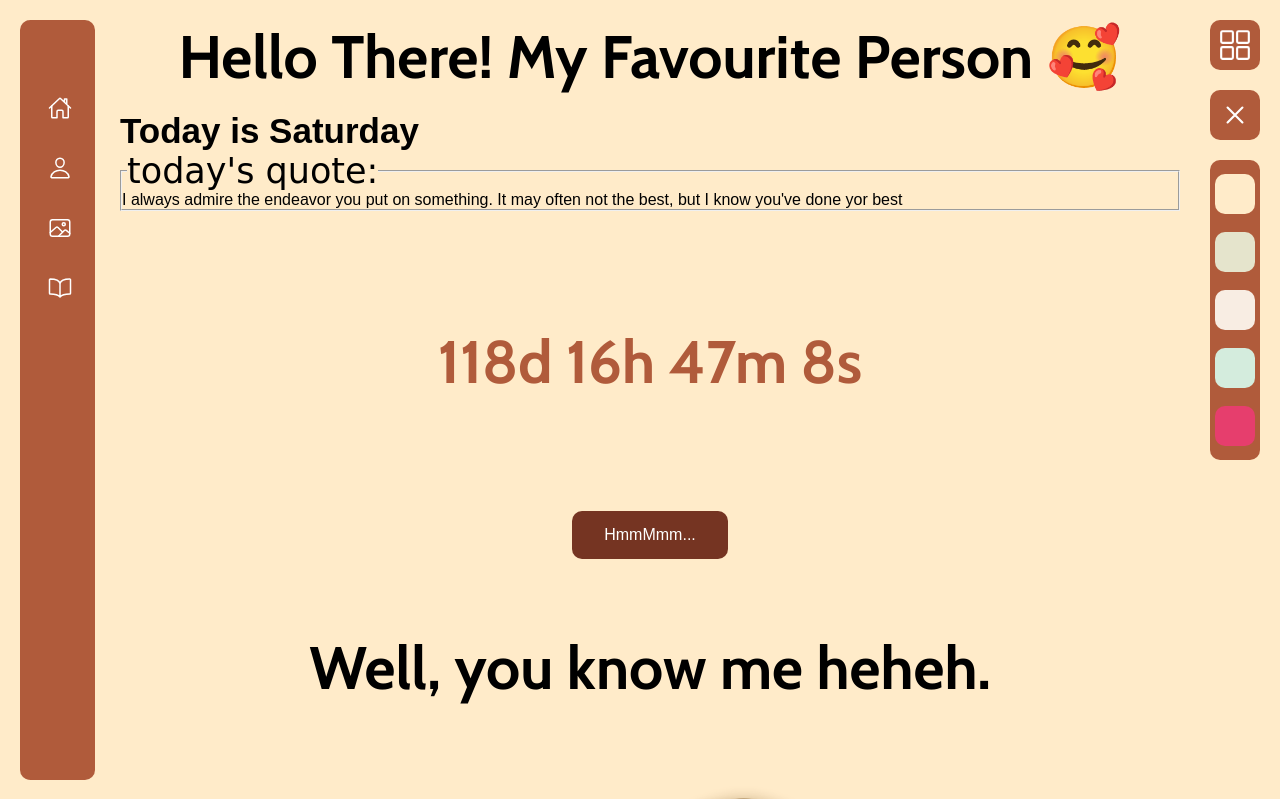
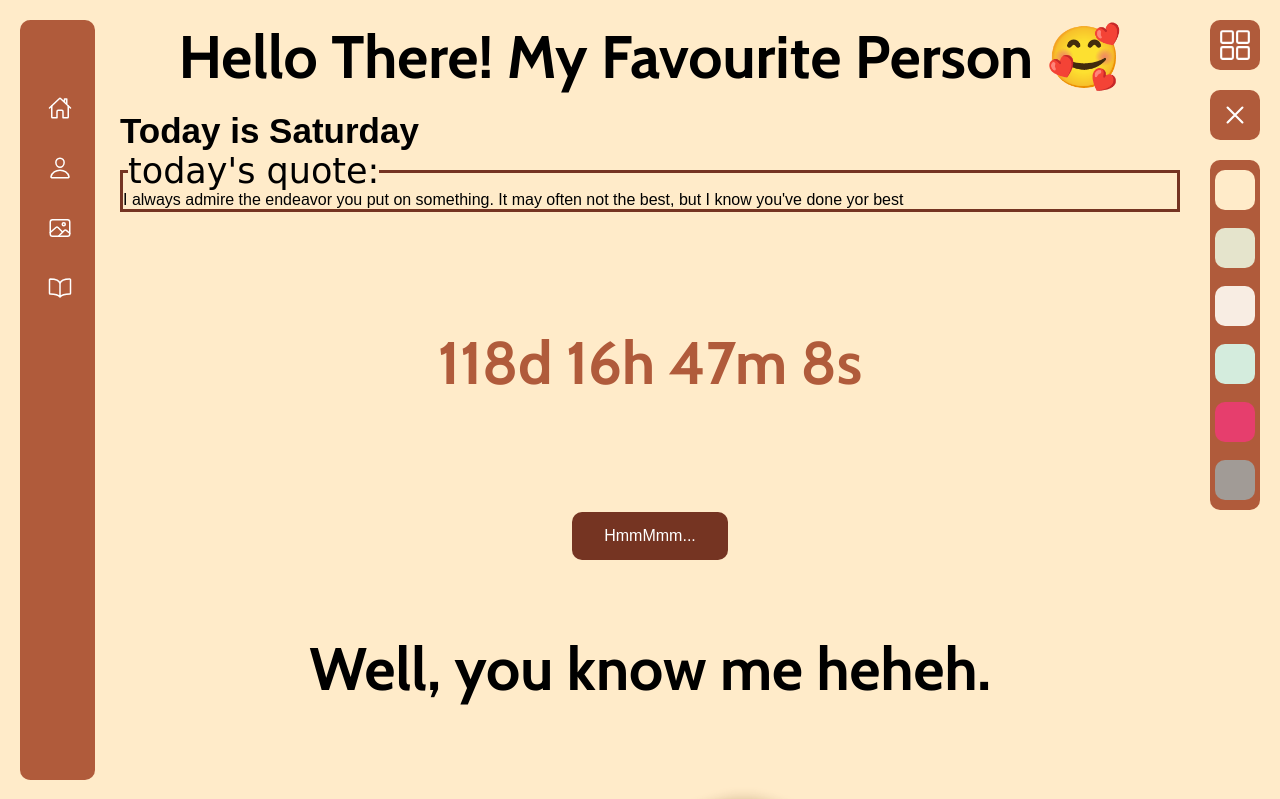
Before and after one commit to rafli2412/rafli2412.github.io, a plain HTML site: page web/index.html in a window 1280 px wide. Both pictures are taken after a click on the element 1235 px from the left and 115 px from the top of the page. Shown: the top 799 px of the page. Drawn offline with nearby package versions, Linux system fonts and the light colour scheme; a web font is replaced by a local one.

Commit message:
add some line on js and css

```diff
--- a/web/index.html
+++ b/web/index.html
@@ -64,6 +64,9 @@
 
             </div><br>
             <div class="color c5" onclick="colorChange(this)">
+
+            </div><br>
+            <div class="color c6" onclick="colorChange(this)">
 
             </div>
         </ul>
--- a/web/js/script.js
+++ b/web/js/script.js
@@ -59,10 +59,11 @@ function colorChange(clr) {
     var c4 = ' rgb(212, 236, 221)';
     var c4_0 = 'rgb(212, 236, 221)';
     var c5_0 = 'rgb(230, 62, 109)';
+    var c6_0 = 'rgb(161, 155, 150)';
 
     // console.log(clr.classList);
     console.log(classColor.getPropertyValue('background-color'));
-    console.log(c1_0 == classColor.getPropertyValue('background-color'));
+    console.log(c6_0 == classColor.getPropertyValue('background-color'));
 
     // console.log(rootColor.getPropertyValue('--color-1'));
 
@@ -91,6 +92,11 @@ function colorChange(clr) {
         root.style.setProperty('--color-2', 'rgb(180, 43, 81)');
         root.style.setProperty('--color-3', 'rgb(125, 25, 53)');
         root.style.setProperty('--color-4', 'rgb(66, 5, 22)');
+    } else if (classColor.getPropertyValue('background-color') == c6_0) {
+        root.style.setProperty('--color-1', 'rgb(161,155,150)');
+        root.style.setProperty('--color-2', 'rgb(133,119,100)');
+        root.style.setProperty('--color-3', 'rgba(39,42,31,255)');
+        root.style.setProperty('--color-4', 'rgb(40,61,56)');
     }
 }
 
--- a/web/style/style.css
+++ b/web/style/style.css
@@ -155,7 +155,7 @@ body {
 }
 
 .color-pallete.active {
-    height: 300px;
+    height: 350px;
 }
 
 .color-pallete .color {
@@ -182,6 +182,10 @@ body {
 
 .color-pallete .color.c5 {
     background: rgb(230, 62, 109);
+}
+
+.color-pallete .color.c6 {
+    background: rgb(161,155,150);
 }
 
 /* .toggle.toggle.color:hover {
@@ -217,6 +221,12 @@ body {
     width: 1060px;
     /* background: red; */
     transition: 0.5s;
+}
+
+.content fieldset {
+    border-color: var(--color-4);
+    border-style: solid;
+    border-width: 3px;
 }
 
 .content#note {
```
